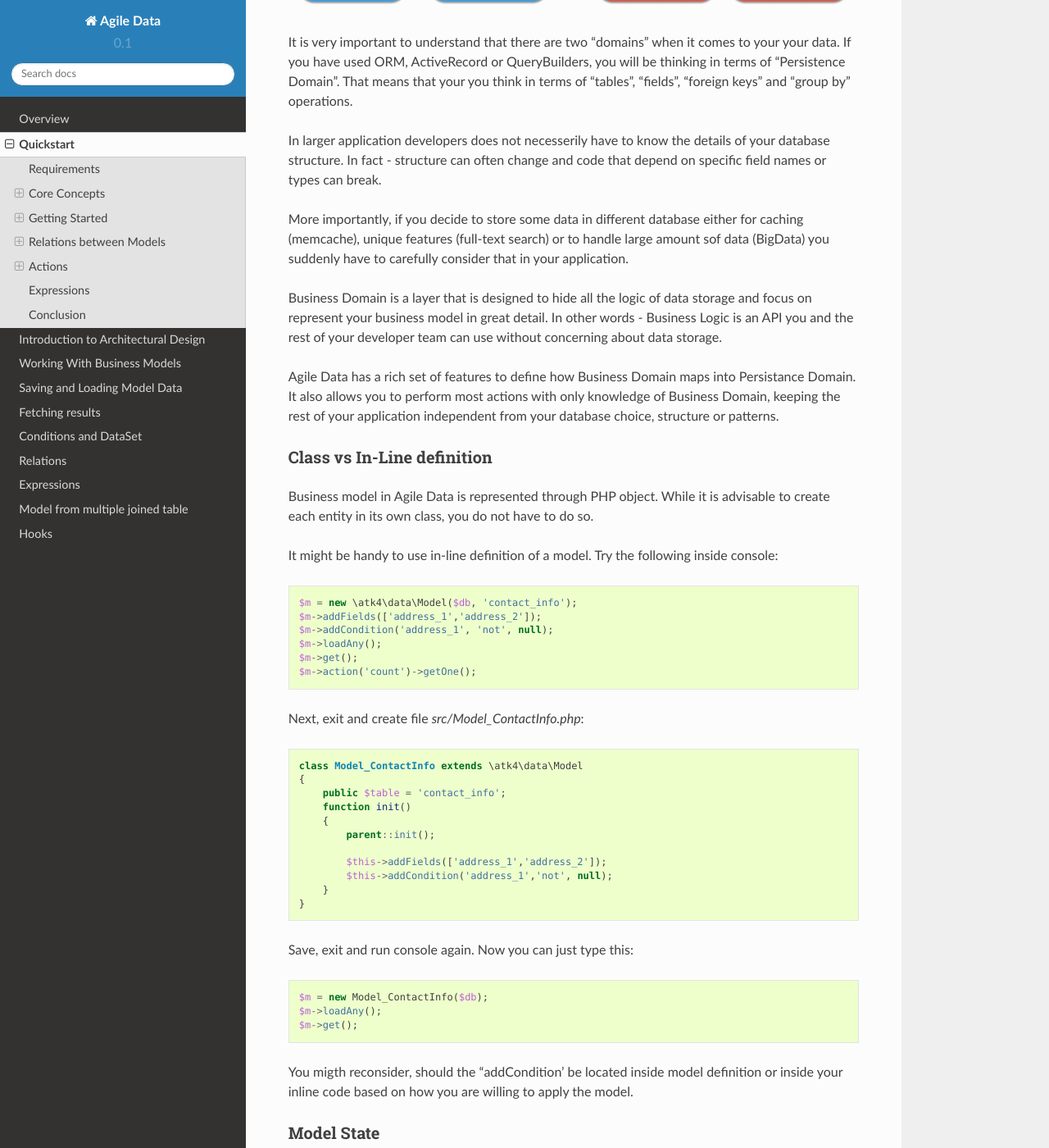
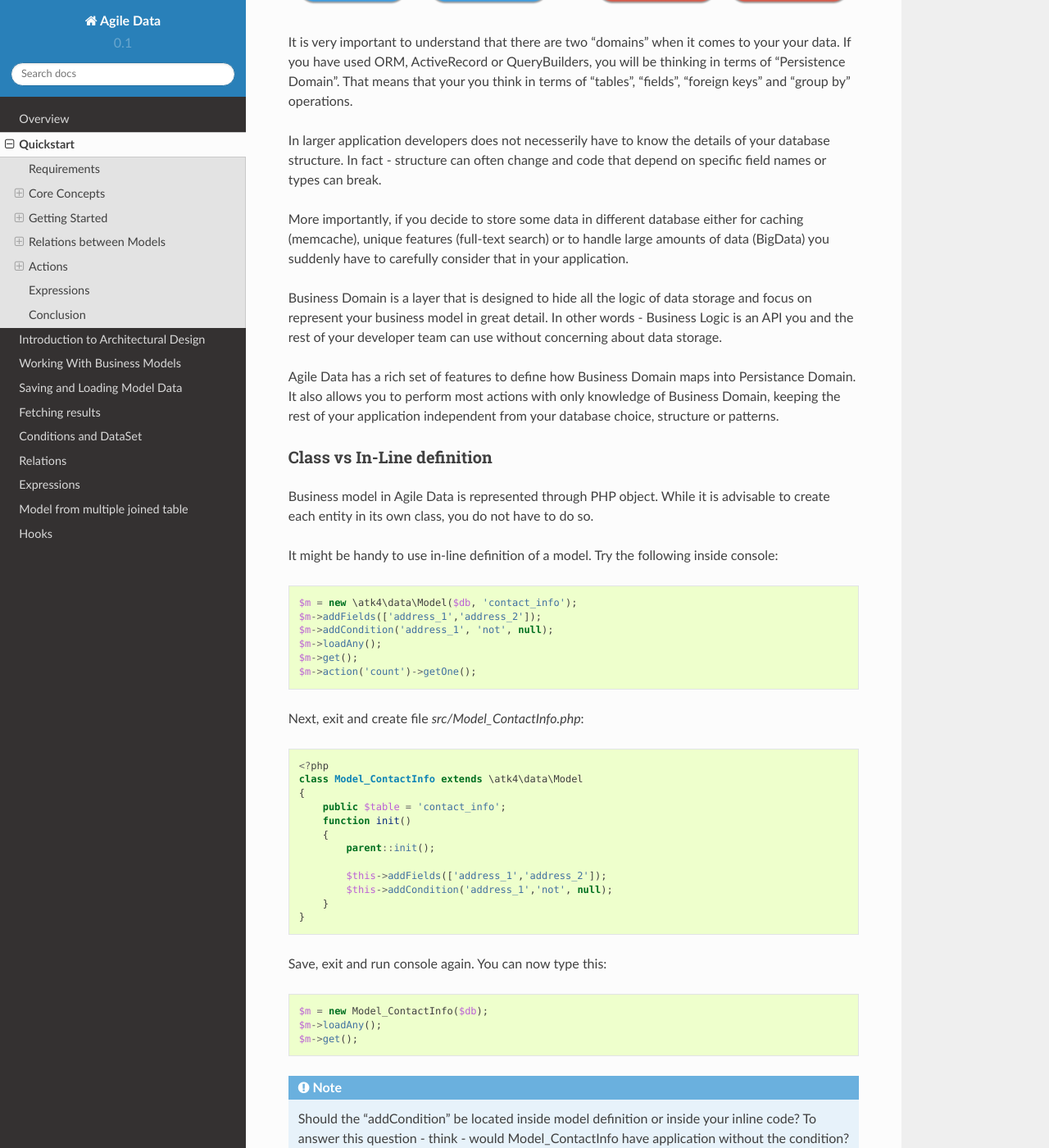
Before and after one commit to atk4/data, a Sphinx documentation site: the page built from docs/quickstart.rst, in a window 1280 px wide and 1400 px high, scrolled down 1858 px. Shown: the whole window at 82% size. Built offline with Sphinx 7.4.7 and the Read the Docs theme 2.0.0, drawn with Linux system fonts in a browser that asks for light colours; pages that are not in the unit, such as notebooks, are missing from menus; cross-references to code outside the pages are shown as plain code; some of the changed text lies outside the part shown.

Commit message:
Clean up quickstart.

```diff
--- a/docs/quickstart.rst
+++ b/docs/quickstart.rst
@@ -78,7 +78,7 @@ Action (see :ref:`Action`)
     them individually. Actions have 3 main purposes: data aggregation,
     referencing and multi-record operations.
 
-Persistence Domain vs Business domain
+Persistence Domain vs Business Domain
 -------------------------------------
 
 .. image:: images/bd-vs-pd.png
@@ -94,7 +94,7 @@ code that depend on specific field names or types can break.
 
 More importantly, if you decide to store some data in different database either
 for caching (memcache), unique features (full-text search) or to handle large
-amount sof data (BigData) you suddenly have to carefully consider that in
+amounts of data (BigData) you suddenly have to carefully consider that in
 your application.
 
 Business Domain is a layer that is designed to hide all the logic of data
@@ -124,6 +124,7 @@ inside console::
 
 Next, exit and create file `src/Model_ContactInfo.php`::
 
+    <?php
     class Model_ContactInfo extends \atk4\data\Model
     {
         public $table = 'contact_info';
@@ -136,15 +137,16 @@ Next, exit and create file `src/Model_ContactInfo.php`::
         }
     }
 
-Save, exit and run console again. Now you can just type this::
+Save, exit and run console again. You can now type this::
 
     $m = new Model_ContactInfo($db);
     $m->loadAny();
     $m->get();
 
-You migth reconsider, should the "addCondition' be located inside model
-definition or inside your inline code based on how you are willing to apply
-the model.
+.. note:: Should the "addCondition" be located inside model definition or
+    inside your inline code? To answer this question - think - would
+    Model_ContactInfo have application without the condition? If yes
+    then either use addCondition in-line or create 2 classes.
 
 Model State
 -----------
```
